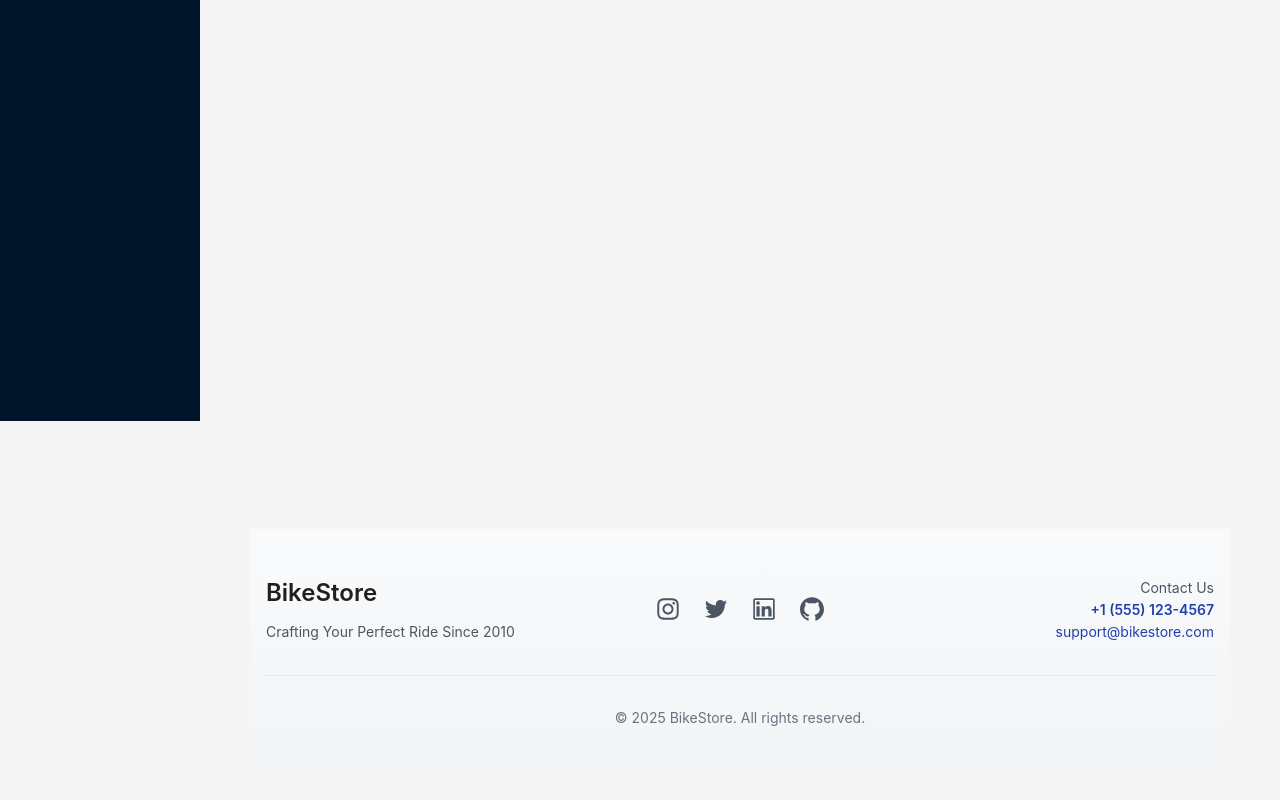
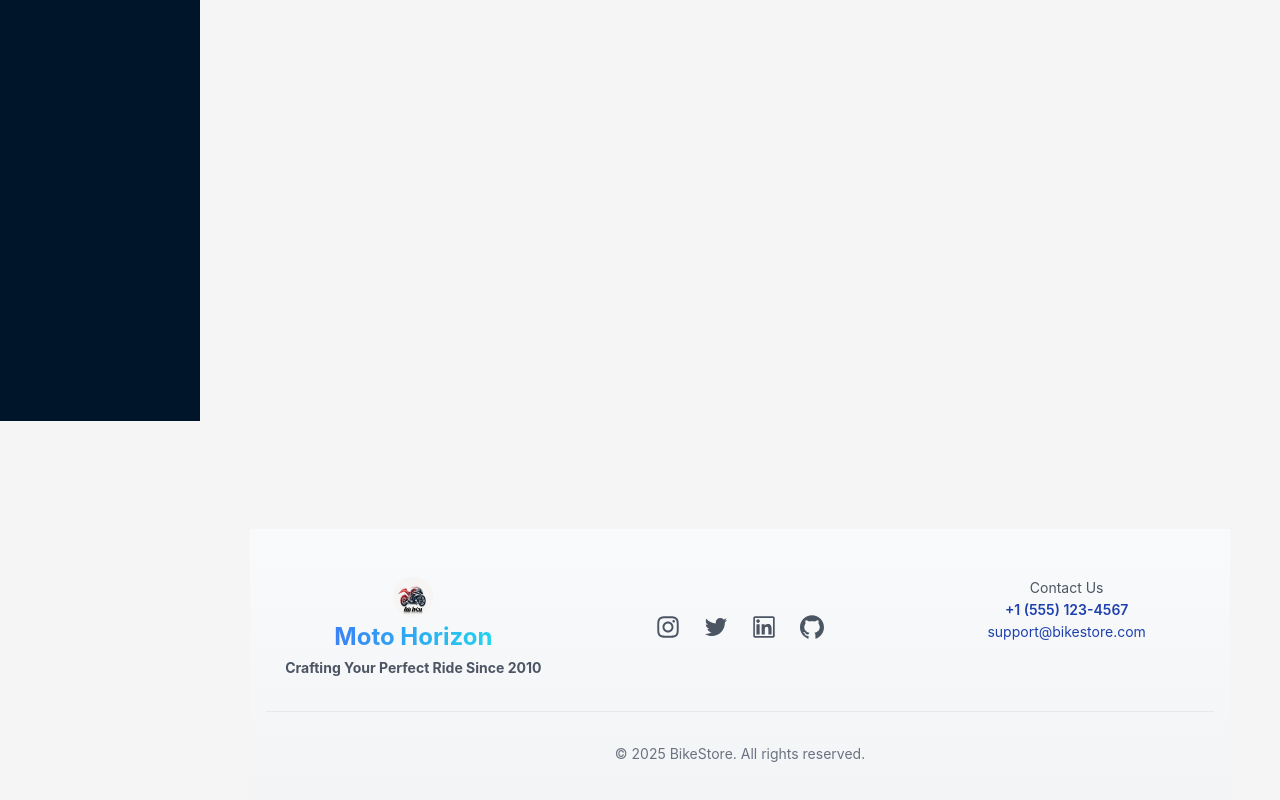
Before and after one commit to PallabKumarS/bike-store-client, a React (Vite) app: page /admin in a window 1280 px wide. Shown: the part 379-1179 px from the top of the page. Built offline with nearby package versions, Linux system fonts and the light colour scheme.

Commit message:
changed footer

```diff
--- a/src/components/layout/CustomFooter.tsx
+++ b/src/components/layout/CustomFooter.tsx
@@ -6,8 +6,10 @@ import {
 } from "@ant-design/icons";
 import { Typography, Divider } from "antd";
 import { motion } from "framer-motion";
+import { NavLink } from "react-router-dom";
+import logo from "./../../assets/bikeStore.jpg";
 
-const { Title, Text } = Typography;
+const { Text } = Typography;
 
 const CustomFooter = () => {
   const socialLinks = [
@@ -29,12 +31,19 @@ const CustomFooter = () => {
             whileInView={{ opacity: 1, y: 0 }}
             className="text-center md:text-left"
           >
-            <Title level={3} className="text-blue-800">
-              BikeStore
-            </Title>
-            <Text className="text-gray-600">
-              Crafting Your Perfect Ride Since 2010
-            </Text>
+            <NavLink
+              to="/"
+              className="text-xl font-bold text-white text-center flex justify-center flex-col items-center gap-1"
+            >
+              <img src={logo} className="w-10 h-10 rounded-full" />
+
+              <h3 className="text-lg text-wrap md:text-2xl font-bold bg-gradient-to-r from-blue-500 to-cyan-400 bg-clip-text text-transparent">
+                Moto Horizon
+              </h3>
+              <Text className="text-gray-600">
+                Crafting Your Perfect Ride Since 2010
+              </Text>
+            </NavLink>
           </motion.div>
 
           <motion.div
@@ -62,7 +71,7 @@ const CustomFooter = () => {
             initial={{ opacity: 0, y: 20 }}
             whileInView={{ opacity: 1, y: 0 }}
             transition={{ delay: 0.4 }}
-            className="text-center md:text-right"
+            className="text-center"
           >
             <Text className="block text-gray-600">Contact Us</Text>
             <Text className="block text-blue-800 font-semibold">
```
